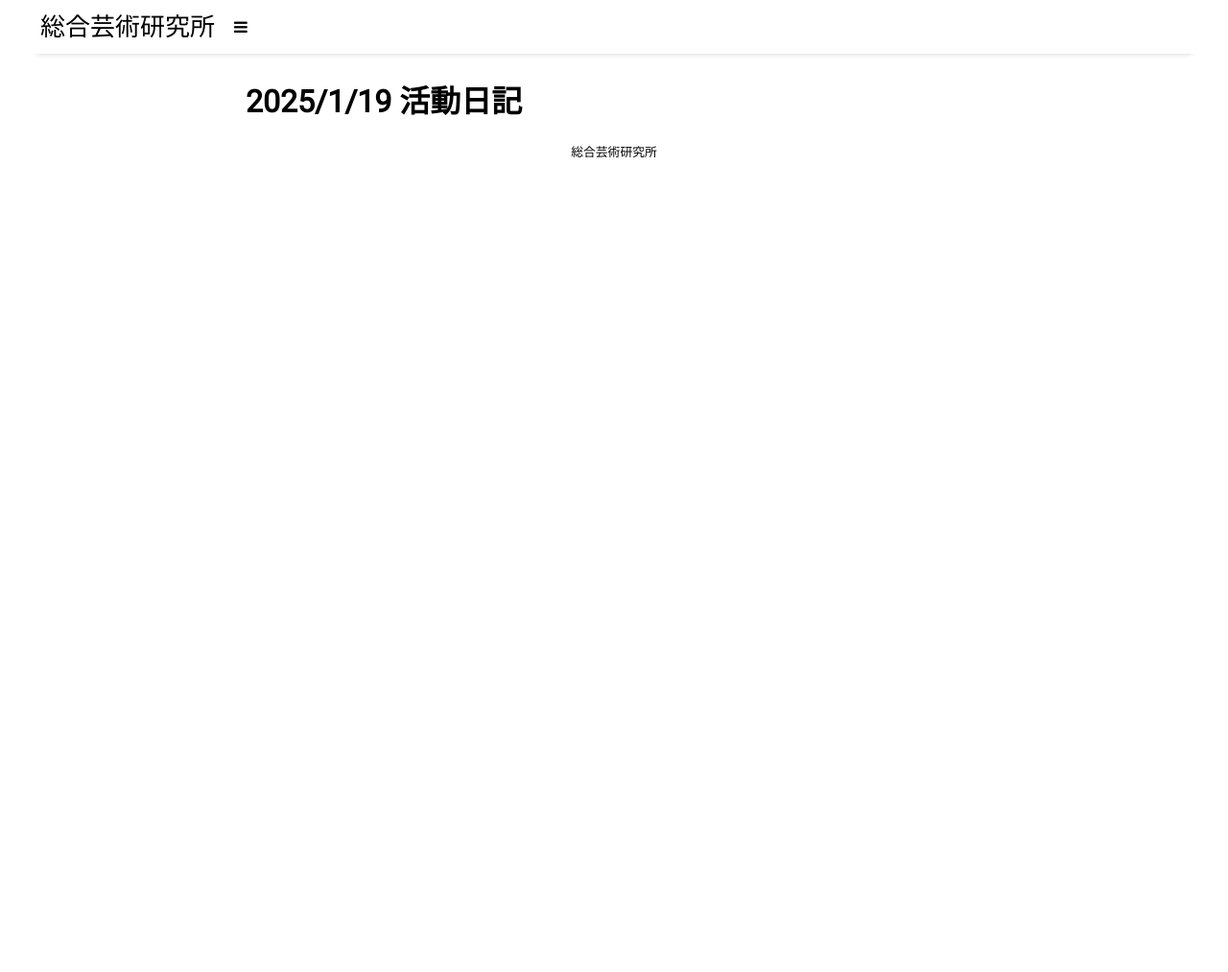
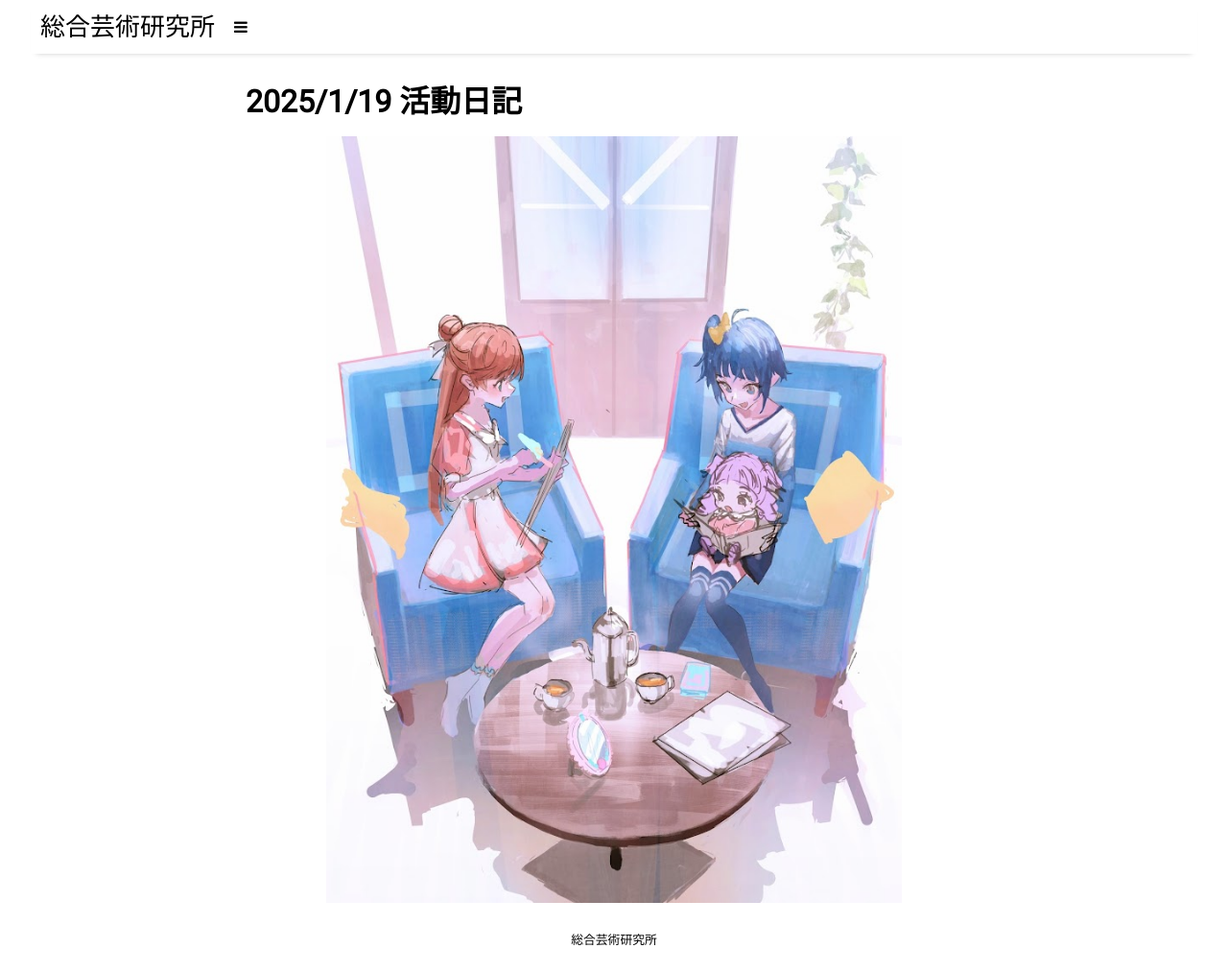
Before and after one commit to gj1002509/zakisikoku, a Jekyll site: the page built from _posts/2025-1-19-daily.md, in a window 1280 px wide and 1013 px high. Shown: the whole window at 96% size. Built offline with Jekyll 4.4.1, drawn with Linux system fonts in a browser that asks for light colours; nearby versions of some CDN libraries.

Commit message:
Update 2025-1-19-daily.md

```diff
--- a/_posts/2025-1-19-daily.md
+++ b/_posts/2025-1-19-daily.md
@@ -5,3 +5,5 @@ author: ""
 categories:
 permalink: /2025-1-19-daily
 ---
+
+ <img src="{{ site.github.url }}/assets/img/pri_1.png" alt="画像1">
```
